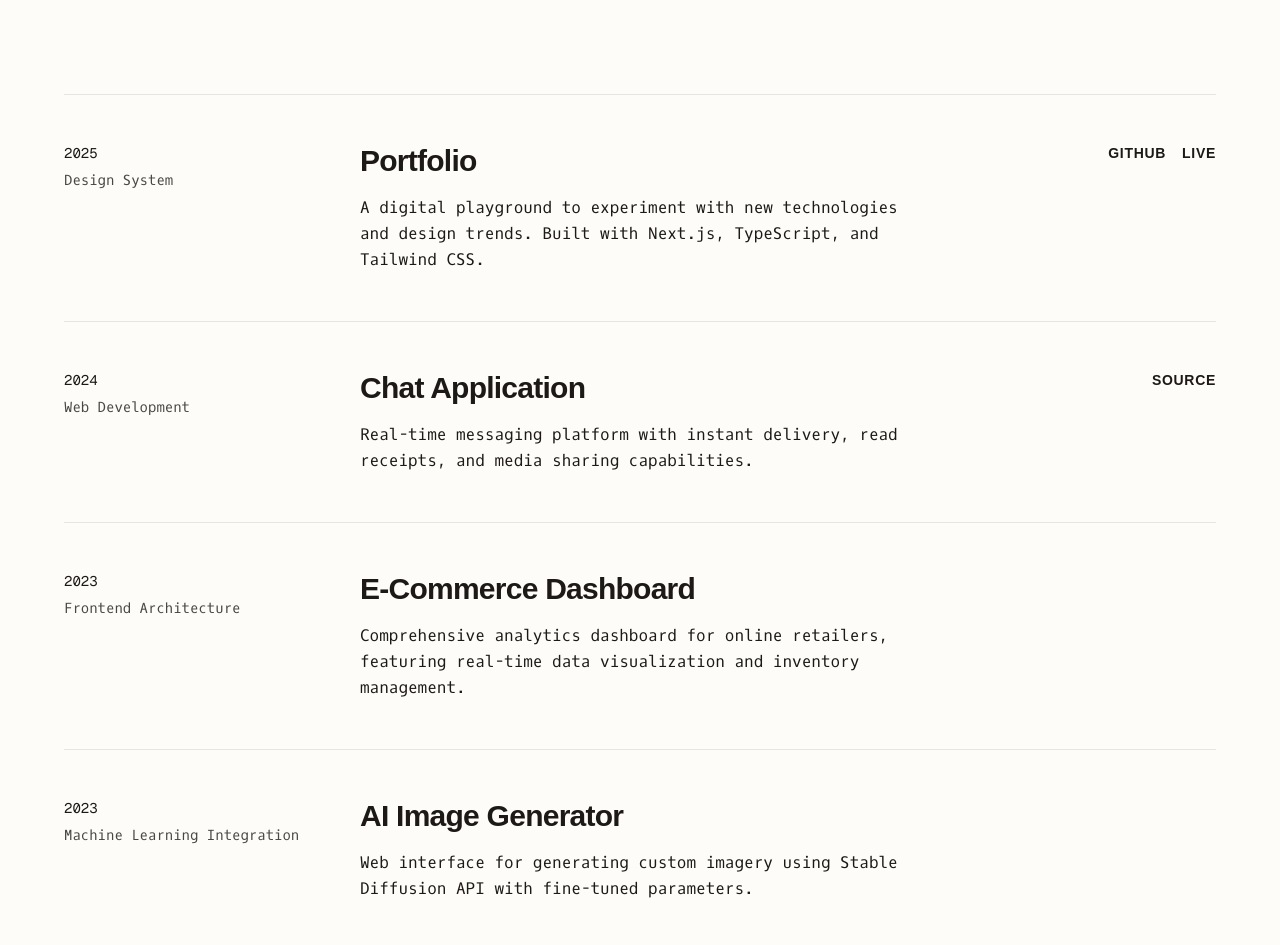
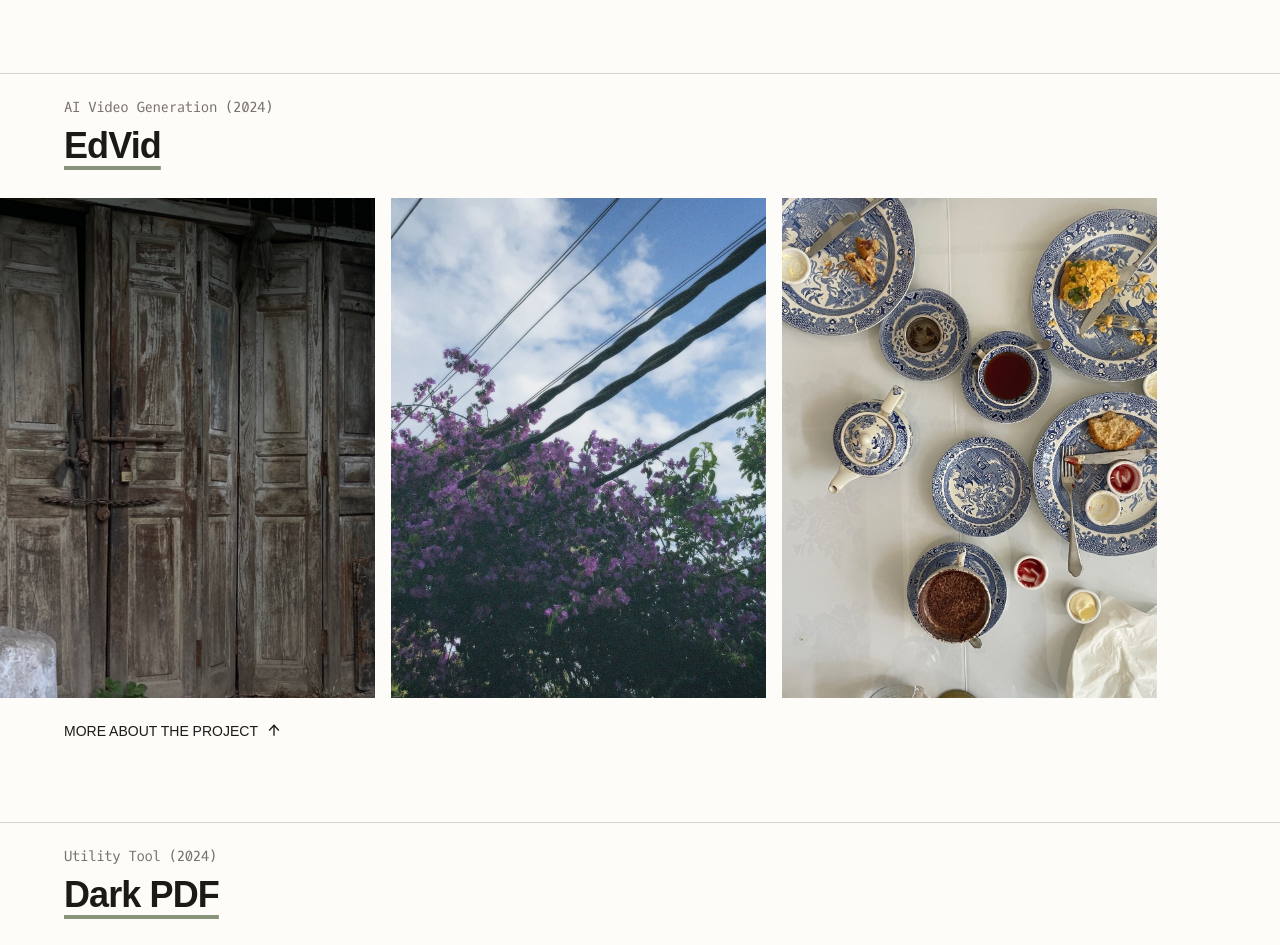
Before and after one commit to wakeupguruu/portfolio, a Next.js app: page /projects in a window 1280 px wide. Shown: the part 440-1385 px from the top of the page. Built offline with nearby package versions, Linux system fonts and the light colour scheme; a web font is replaced by a local one.

Commit message:
Refine projects page spacing: Adjust margins and remove scroll padding

```diff
--- a/app/projects/data.ts
+++ b/app/projects/data.ts
@@ -4,45 +4,45 @@ export interface Project {
   category: string;
   description: string;
   href: string;
+  images: string[];
   links: { label: string; url: string }[];
 }
 
 export const PROJECTS: Project[] = [
   {
-    title: "Portfolio",
-    year: "2025",
-    category: "Design System",
-    description: "A digital playground to experiment with new technologies and design trends. Built with Next.js, TypeScript, and Tailwind CSS.",
-    href: "https://github.com/wakeupguruu/portfolio",
-    links: [
-        { label: "GitHub", url: "https://github.com/wakeupguruu/portfolio" },
-        { label: "Live", url: "https://portfolio-vyasg.vercel.app" }
-    ]
-  },
-  {
-    title: "Chat Application",
+    title: "EdVid",
     year: "2024",
-    category: "Web Development",
-    description: "Real-time messaging platform with instant delivery, read receipts, and media sharing capabilities.",
-    href: "#",
-    links: [
-        { label: "Source", url: "#" }
-    ]
-  },
-  {
-    title: "E-Commerce Dashboard",
-    year: "2023",
-    category: "Frontend Architecture",
-    description: "Comprehensive analytics dashboard for online retailers, featuring real-time data visualization and inventory management.",
-    href: "#",
+    category: "AI Video Generation",
+    description: "AI-Powered Educational Video Generator. An educational video creation tool that leverages Manim for animations, allowing users to generate content via a web interface.",
+    href: "https://github.com/wakeupguruu/EdVid",
+    images: ["/images/21.jpg", "/images/22.jpg", "/images/28.jpg"],
     links: []
   },
   {
-    title: "AI Image Generator",
-    year: "2023",
-    category: "Machine Learning Integration",
-    description: "Web interface for generating custom imagery using Stable Diffusion API with fine-tuned parameters.",
-    href: "#",
+    title: "Dark PDF",
+    year: "2024",
+    category: "Utility Tool",
+    description: "A smart PDF viewer that intelligently converts light-mode documents into dark mode, reducing eye strain during long reading sessions.",
+    href: "https://github.com/wakeupguruu/dark-pdf",
+    images: ["/images/42.jpg", "/images/18.jpg", "/images/21.jpg"],
+    links: []
+  },
+  {
+    title: "Peer to Peer",
+    year: "2024",
+    category: "Turborepo Architecture",
+    description: "A scalable monorepo starter using Turborepo, designed for building high-performance peer-to-peer applications with modern tooling.",
+    href: "https://github.com/wakeupguruu/peer-to-peer",
+    images: ["/images/22.jpg", "/images/28.jpg", "/images/42.jpg"],
+    links: []
+  },
+  {
+    title: "Zulip Open Source",
+    year: "2024",
+    category: "Open Source Contribution",
+    description: "Performance optimization for Zulip's web client. Implemented the Page Lifecycle API to instantly reconnect frozen tabs upon resumption, replacing inefficient polling mechanisms.",
+    href: "https://github.com/zulip/zulip/pull/37039",
+    images: ["/images/18.jpg", "/images/21.jpg", "/images/22.jpg"],
     links: []
   }
 ];
--- a/app/projects/page.tsx
+++ b/app/projects/page.tsx
@@ -3,86 +3,70 @@ import { Footer } from "@/components/Footer";
 import { Container, Section } from "@/components/ui/section";
 import { PROJECTS } from "./data";
 import Link from "next/link";
+import Image from "next/image";
 import { MinimalArrow } from "@/components/minimal-arrow";
+import { PhotographsScroll } from "@/components/photographs-scroll";
 
 export default function ProjectsPage() {
     return (
         <div className="min-h-screen font-interTight bg-background text-foreground transition-colors duration-500">
             <Header />
 
-            <div className="pt-24 pb-24 w-full overflow-x-hidden">
+            <div className="pt-24  w-full overflow-x-hidden">
                 {/* Intro Section */}
                 <Container>
                     <Section className="mb-24">
-                        <p className="text-4xl md:text-5xl font-black tracking-tighter mb-8 scale-y-110 origin-left text-(--hello-text)">
-                            Find my favorite projects on <a className="underline decoration-accent hover:decoration-(--hello-text) transition-colors duration-300 underline-offset-4" href="https://github.com/wakeupguruu" target="_blank" rel="noopener noreferrer">GitHub</a> and by<br />
-                            scrolling down.
+                        <p className="font-tasa text-4xl pb-8 font-bold leading-none tracking-tight text-(--hello-text) sm:text-[3.4rem] max-w-5xl">
+                            Find my favorite projects on <a className="underline decoration-5 decoration-accent hover:decoration-(--hello-text) transition-colors duration-300 underline-offset-4" href="https://github.com/wakeupguruu" target="_blank" rel="noopener noreferrer">GitHub</a> and by scrolling down.
                         </p>
-                        <p className="max-w-2xl text-lg leading-relaxed text-muted-foreground font-oxygen">
-                            If you want to get an idea of my coding style, check out my <a href="https://github.com/wakeupguruu" target="_blank" rel="noopener noreferrer" className="text-(--hello-text) hover:underline underline-offset-4">open source projects on GitHub</a>. Or find a selection of my freelance projects here.
+                        <p className="max-w-3xl text-[1.05rem] tracking-tight leading-relaxed font-oxygen text-(--description-text)">
+                            If you want to get an idea of my coding style, check out my <a href="https://github.com/wakeupguruu" target="_blank" rel="noopener noreferrer" className="text-(--hello-text) hover:underline underline-offset-4">open source projects on GitHub</a>.
                         </p>
                     </Section>
                 </Container>
 
                 {/* Projects List */}
-                <Section className="mb-32">
-                    <Container>
-                        <div className="flex flex-col">
-                            {PROJECTS.map((project, index) => (
-                                <div
-                                    key={project.title}
-                                    className="group relative border-t border-border py-12 transition-colors hover:bg-muted/50"
-                                >
-                                    <div className="grid grid-cols-1 md:grid-cols-12 gap-8 items-start">
+                <div className="flex flex-col gap-0 mb-10">
+                    {PROJECTS.map((project, index) => (
+                        <Section key={project.title} className="w-full border-t border-(--border-separator) pt-6 mb-12 md:mb-20">
+                            <Container>
+                                <div className="flex flex-col mb-8">
+                                    <span className="font-oxygen text-sm tracking-tight text-(--description-text) mb-2">
+                                        {project.category} ({project.year})
+                                    </span>
+                                    <h2 className="text-3xl md:text-4xl font-extrabold tracking-tight underline decoration-4 decoration-accent underline-offset-8">
+                                        {project.title}
+                                    </h2>
+                                </div>
+                            </Container>
 
-                                        {/* Year & Category - Left Column */}
-                                        <div className="md:col-span-3 flex flex-row md:flex-col justify-between md:justify-start gap-2">
-                                            <span className="font-mono text-sm text-muted-foreground">{project.year}</span>
-                                            <span className="font-oxygen text-sm text-foreground/80">{project.category}</span>
+                            {/* Horizontal Scroll Gallery */}
+                            <div className="mb-5 pl-4 md:pl-0">
+                                <PhotographsScroll>
+                                    {project.images.map((imgSrc, i) => (
+                                        <div key={i} className="relative h-[400px] md:h-[500px] w-auto aspect-3/4 shrink-0 snap-center bg-muted overflow-hidden">
+                                            <Image
+                                                src={imgSrc}
+                                                alt={`${project.title} image ${i + 1}`}
+                                                fill
+                                                className="object-cover transition-transform duration-700"
+                                                sizes="(max-width: 768px) 300px, 500px"
+                                            />
                                         </div>
+                                    ))}
+                                </PhotographsScroll>
+                            </div>
 
-                                        {/* Title & Description - Middle Column */}
-                                        <div className="md:col-span-6">
-                                            <h2 className="text-2xl md:text-3xl font-bold tracking-tight mb-4 group-hover:text-accent transition-colors">
-                                                <Link href={project.href} className="flex items-center gap-2">
-                                                    {project.title}
-                                                </Link>
-                                            </h2>
-                                            <p className="text-muted-foreground leading-relaxed font-oxygen max-w-xl">
-                                                {project.description}
-                                            </p>
-                                        </div>
-
-                                        {/* Links/Arrow - Right Column */}
-                                        <div className="md:col-span-3 flex md:justify-end items-start pt-2 md:pt-0">
-                                            <div className="flex gap-4">
-                                                {project.links.length > 0 ? (
-                                                    project.links.map(link => (
-                                                        <a
-                                                            key={link.label}
-                                                            href={link.url}
-                                                            target="_blank"
-                                                            rel="noopener noreferrer"
-                                                            className="text-sm font-bold uppercase tracking-wider hover:underline underline-offset-4"
-                                                        >
-                                                            {link.label}
-                                                        </a>
-                                                    ))
-                                                ) : (
-                                                    <Link href={project.href} className="inline-block opacity-0 group-hover:opacity-100 transition-all duration-300 transform translate-x-[-10px] group-hover:translate-x-0">
-                                                        <MinimalArrow className="w-8 h-8 -rotate-45" />
-                                                    </Link>
-                                                )}
-                                            </div>
-                                        </div>
-                                    </div>
+                            <Container>
+                                <div>
+                                    <Link href={project.href} className="inline-flex items-center gap-2 text-sm scale-y-[1.1] font-light tracking-normal uppercase hover:underline underline-offset-4">
+                                        MORE ABOUT THE PROJECT <MinimalArrow className="w-4 h-5 -rotate-45 group-hover:rotate-0 transition-transform duration-500 text-(--text-more-arrow)" />
+                                    </Link>
                                 </div>
-                            ))}
-                            {/* Bottom Border for the last item */}
-                            <div className="border-t border-border"></div>
-                        </div>
-                    </Container>
-                </Section>
+                            </Container>
+                        </Section>
+                    ))}
+                </div>
 
                 <Footer />
             </div>
--- a/components/photographs-scroll.tsx
+++ b/components/photographs-scroll.tsx
@@ -38,7 +38,7 @@ export function PhotographsScroll({ children }: PhotographsScrollProps) {
     return (
         <div
             ref={scrollRef}
-            className="flex gap-4 overflow-x-auto pb-8 w-full no-scrollbar"
+            className="flex gap-4 overflow-x-auto w-full no-scrollbar"
             style={{ scrollbarWidth: "none", msOverflowStyle: "none" }}
         >
             {children}
```
